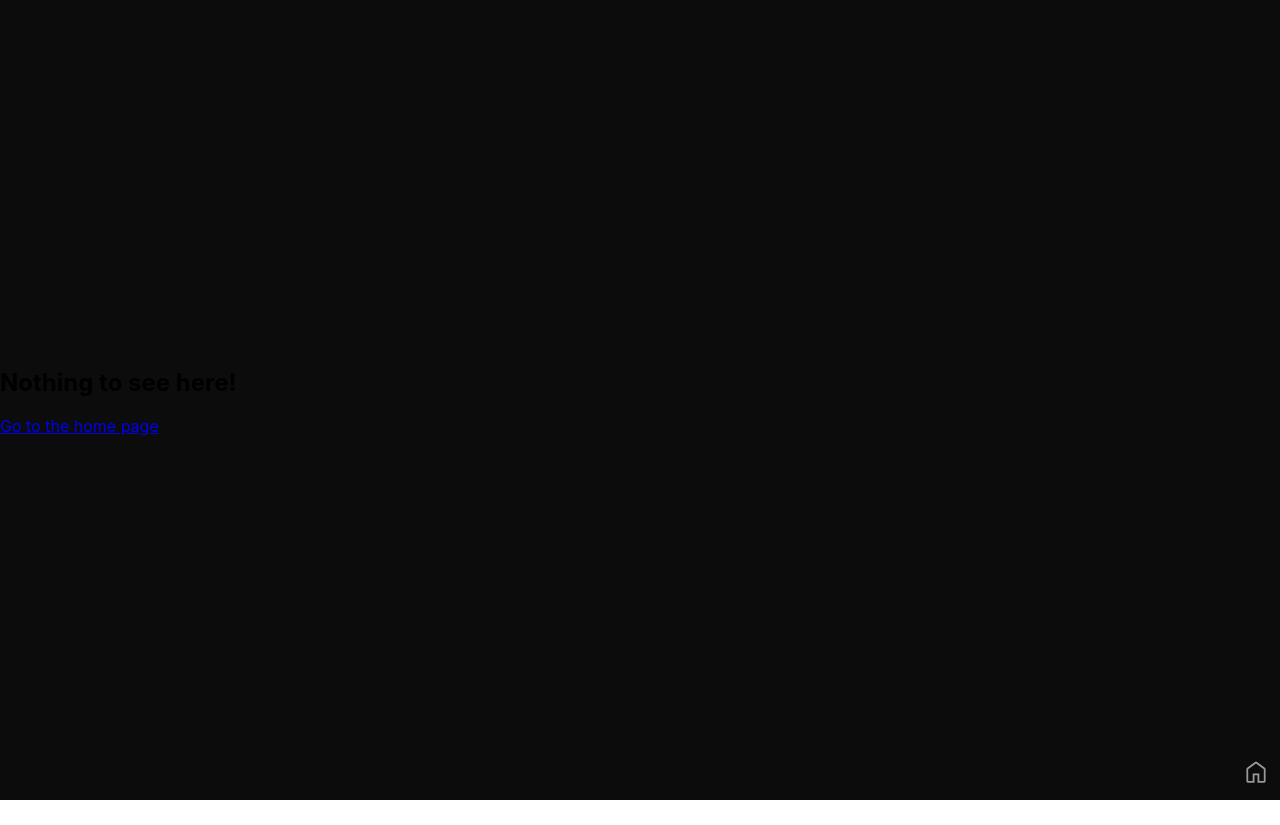
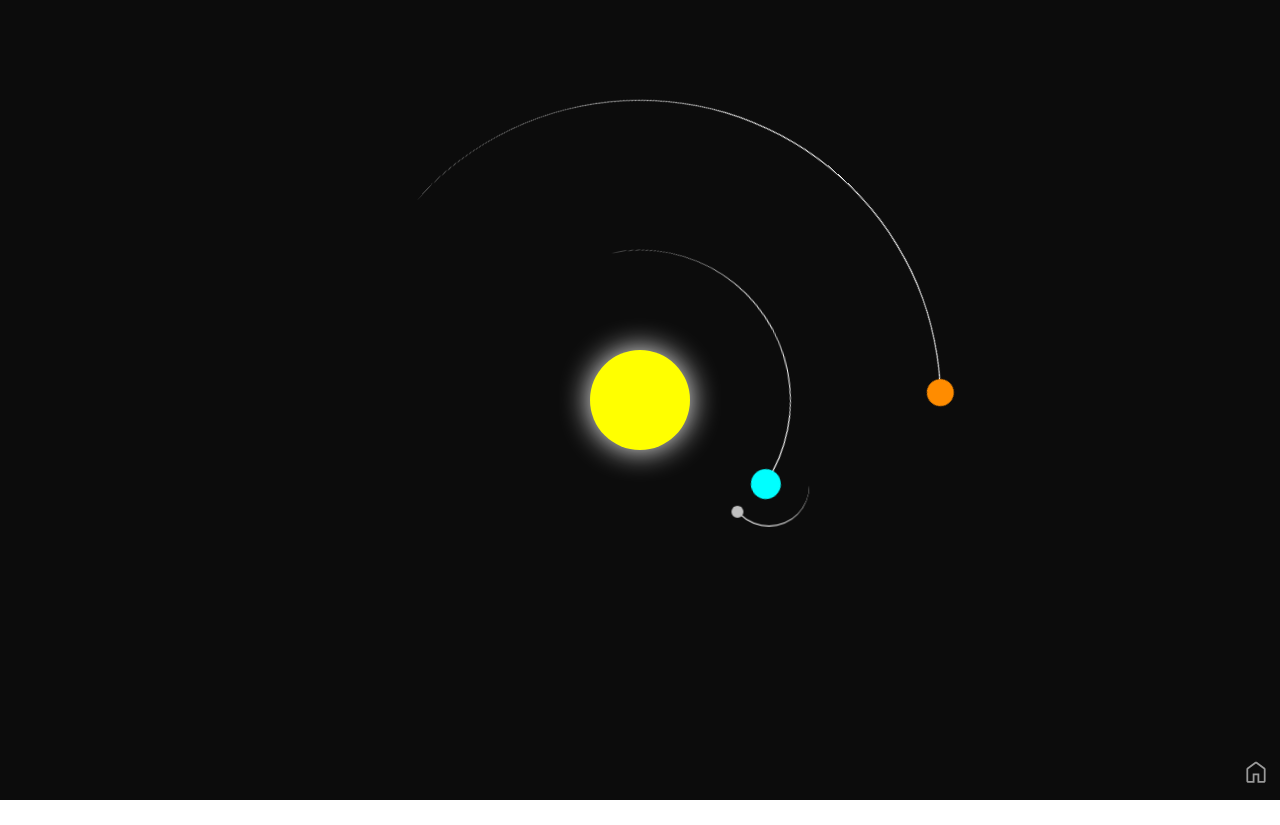
Before and after one commit to dvsherbakov/feature-store, a React (Create React App) app: page /solar in a window 1280 px wide. Before the commit the page ends 800 px from the top, so only its background shows below. Built offline with nearby package versions, Linux system fonts and the light colour scheme; a web font is replaced by a local one.

Commit message:
add solar system

```diff
--- a/src/App.tsx
+++ b/src/App.tsx
@@ -22,6 +22,7 @@ import { GlowCubePage } from './pages/glowCube/GlowCubePage'
 import { PineAnimatePage } from './pages/pineAnimatePage/pineAnimatePage'
 import { CircularProgressPage } from './pages/circularProgress/circularProgressPage'
 import Pixels from './pages/loaders/Pixels'
+import {SolarSystem} from "./pages/SolarSystem/SolarSystem";
 
 function App() {
   return (
@@ -48,6 +49,7 @@ function App() {
           <Route path='bowl' element={<BowlPage />} />
           <Route path='pine' element={<PineAnimatePage />} />
           <Route path='cpb' element={<CircularProgressPage />} />
+          <Route path='solar' element={<SolarSystem/>} />
           <Route path='*' element={<NoMatch />} />
         </Route>
       </Routes>
--- /dev/null
+++ b/src/components/SolarSystem/SolarSystem.tsx
@@ -0,0 +1,10 @@
+import styles from './solarSystem.module.scss'
+export const SolarSystemComponent = () => {
+    return (<div className={styles['container']}>
+        <div className={styles['sun']}></div>
+        <div className={styles['earth']}>
+            <div className={styles['moon']}></div>
+        </div>
+        <div className={styles['mars']}></div>
+    </div>)
+}
--- /dev/null
+++ b/src/components/SolarSystem/index.ts
@@ -0,0 +1 @@
+export {SolarSystemComponent} from './SolarSystem'
--- /dev/null
+++ b/src/components/SolarSystem/solarSystem.module.scss
@@ -0,0 +1,79 @@
+.container {
+  font-size: 10px;
+  width: 60em;
+  height: 60em;
+  position: relative;
+
+  .sun {
+    position: absolute;
+    top: 25em;
+    left: 25em;
+    width: 10em;
+    height: 10em;
+    background-color: yellow;
+    border-radius: 50%;
+    box-shadow: 0 0 3em white;
+  }
+
+  .earth, .moon, .mars {
+    position: absolute;
+    border-style: solid;
+    border-color: white transparent transparent transparent;
+    border-width: 0.1em .1em 0 0;
+    border-radius: 50%;
+    &:before {
+      content:'';
+      position: absolute;
+      border-radius: 50%;
+    }
+  }
+
+  .earth {
+    top: 15em;
+    left: 15em;
+    width: 30em;
+    height: 30em;
+    animation: orbit 36.5s linear infinite;
+    &:before {
+      top:2.8em;
+      right: 2.8em;
+      width: 3em;
+      height: 3em;
+      background-color: aqua;
+    }
+    .moon {
+      top: 0;
+      right: 0;
+      width: 8em;
+      height: 8em;
+      animation: orbit 28.5s linear infinite;
+      &:before{
+        top: 0.8em;
+        right: 0.2em;
+        width: 1.2em;
+        height: 1.2em;
+        background-color: silver;
+      }
+    }
+
+  }
+  .mars {
+    top:0;
+    left: 0;
+    width:60em;
+    height: 60em;
+    animation: orbit 68.6s linear infinite;
+    &:before {
+      top:8em;
+      left: 50.5em;
+      width:2.7em;
+      height: 2.7em;
+      background-color: darkorange;
+    }
+  }
+}
+@keyframes orbit {
+    to {
+      transform: rotate(360deg);
+    }
+}
--- a/src/components/index.ts
+++ b/src/components/index.ts
@@ -18,5 +18,5 @@ export { SimplePercentCard } from './Card'
 export { SvgBar } from './SvgBar'
 export { GlowCube } from './GlowCube'
 export { PineAnimation } from './PineAnimation'
-
+export { SolarSystemComponent } from './SolarSystem'
 export { Menu3D, Footer }
--- /dev/null
+++ b/src/pages/SolarSystem/SolarSystem.tsx
@@ -0,0 +1,9 @@
+import {CenterViewContainer} from "../../components";
+import {SolarSystemComponent} from "../../components";
+
+
+export const SolarSystem = () => {
+    return (<CenterViewContainer>
+            <SolarSystemComponent/>
+        </CenterViewContainer>)
+}
```
Also changed, not shown: 1 other file (tests, documents, lock files or other folders).
